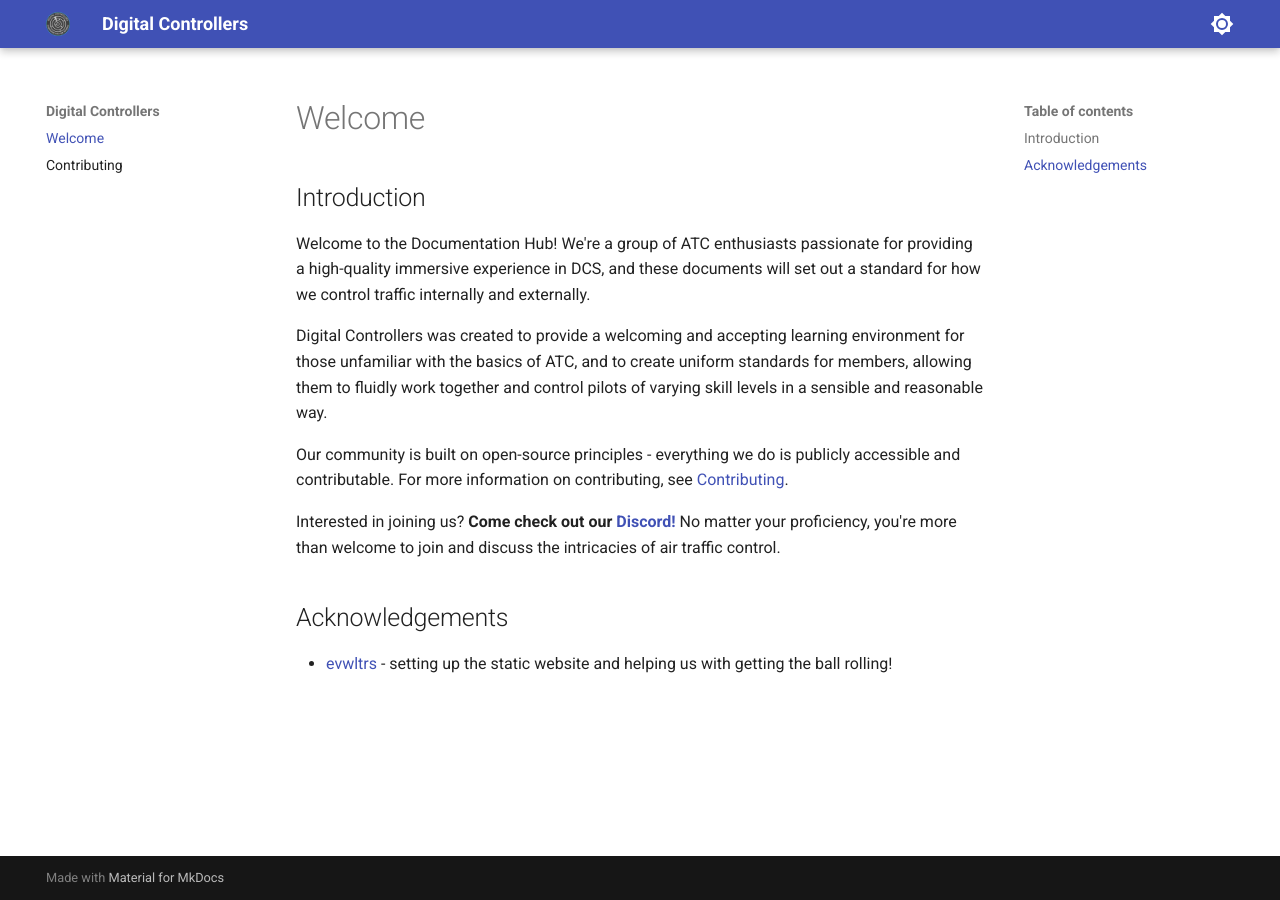
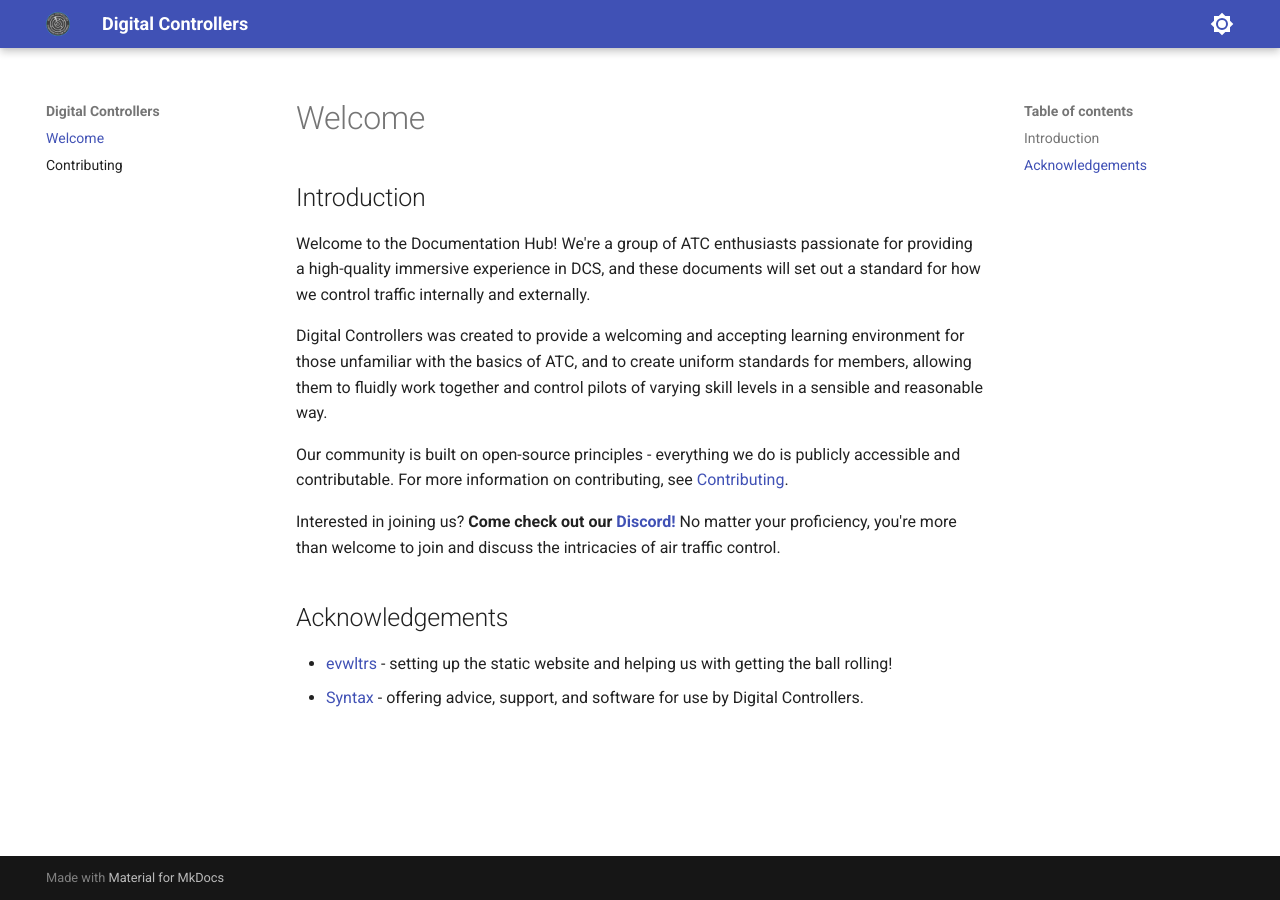
Before and after one commit to Digital-Controllers/website, an MkDocs documentation site: the page built from docs/index.md, in a window 1280 px wide. Built offline with MkDocs 1.6.1 and Material for MkDocs 9.7.7, drawn with Linux system fonts in a browser that asks for light colours.

Commit message:
add: acknowledgement to syntax :)

```diff
--- a/docs/index.md
+++ b/docs/index.md
@@ -12,3 +12,4 @@ Interested in joining us? **Come check out our [Discord!](https://discord.gg/8qX
 
 ## Acknowledgements
 - [evwltrs](https://github.com/evwltrs) - setting up the static website and helping us with getting the ball rolling!
+- [Syntax](https://github.com/Syn-Tax) - offering advice, support, and software for use by Digital Controllers.
```
